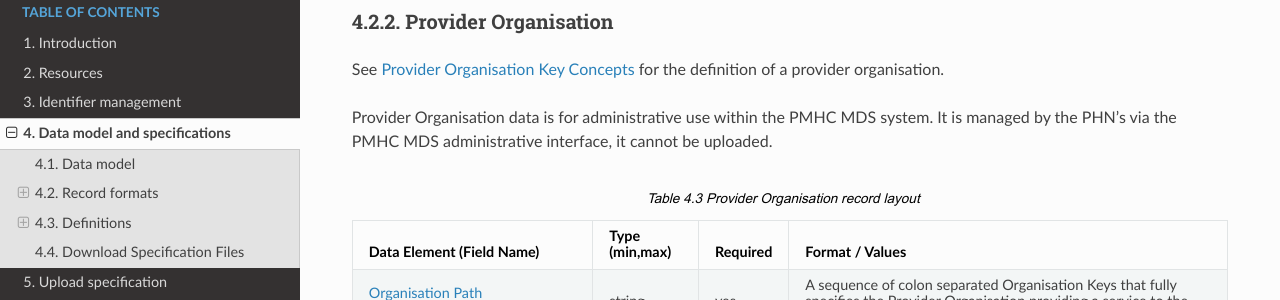
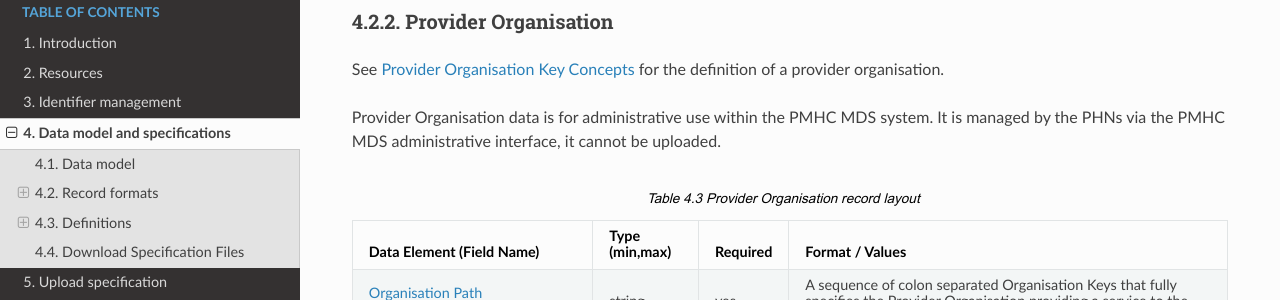
Before and after one commit to logicly-au/pmhc-spec-survey, a Sphinx documentation site: the page built from doc/data-model-and-specifications.rst, in a window 1280 px wide and 1400 px high, scrolled down 1397 px. Shown: the part 150-450 px from the top of the window. Built offline with Sphinx 7.4.7 and the Read the Docs theme 2.0.0, drawn with Linux system fonts in a browser that asks for light colours; some of the changed text lies outside the part shown.

Commit message:
Changing PHN's to PHN

```diff
--- a/doc/data-model-and-specifications.rst
+++ b/doc/data-model-and-specifications.rst
@@ -59,7 +59,7 @@
 for the definition of a provider organisation.
 
 Provider Organisation data is for administrative use within the PMHC MDS
-system. It is managed by the PHN's via the PMHC MDS administrative interface,
+system. It is managed by the PHNs via the PMHC MDS administrative interface,
 it cannot be uploaded.
 
 .. csv-table:: Provider Organisation record layout
@@ -73,7 +73,7 @@
 Survey
 ^^^^^^
 
-Survey data is managed by the PHN's or Provider Organisations via upload.
+Survey data is managed by the PHNs or Provider Organisations via upload.
 
 .. csv-table:: Survey record layout
   :file: record/survey.csv
@@ -93,7 +93,7 @@
 
 Further information about the YES PHN Survey is available from :ref:`introduction` and :ref:`resources`.
 
-YES PHN data is managed by the PHN's or Provider Organisations via upload.
+YES PHN data is managed by the PHNs or Provider Organisations via upload.
 
 .. csv-table:: YES PHN record layout
   :file: record/yes-phn-instrument.csv
```
